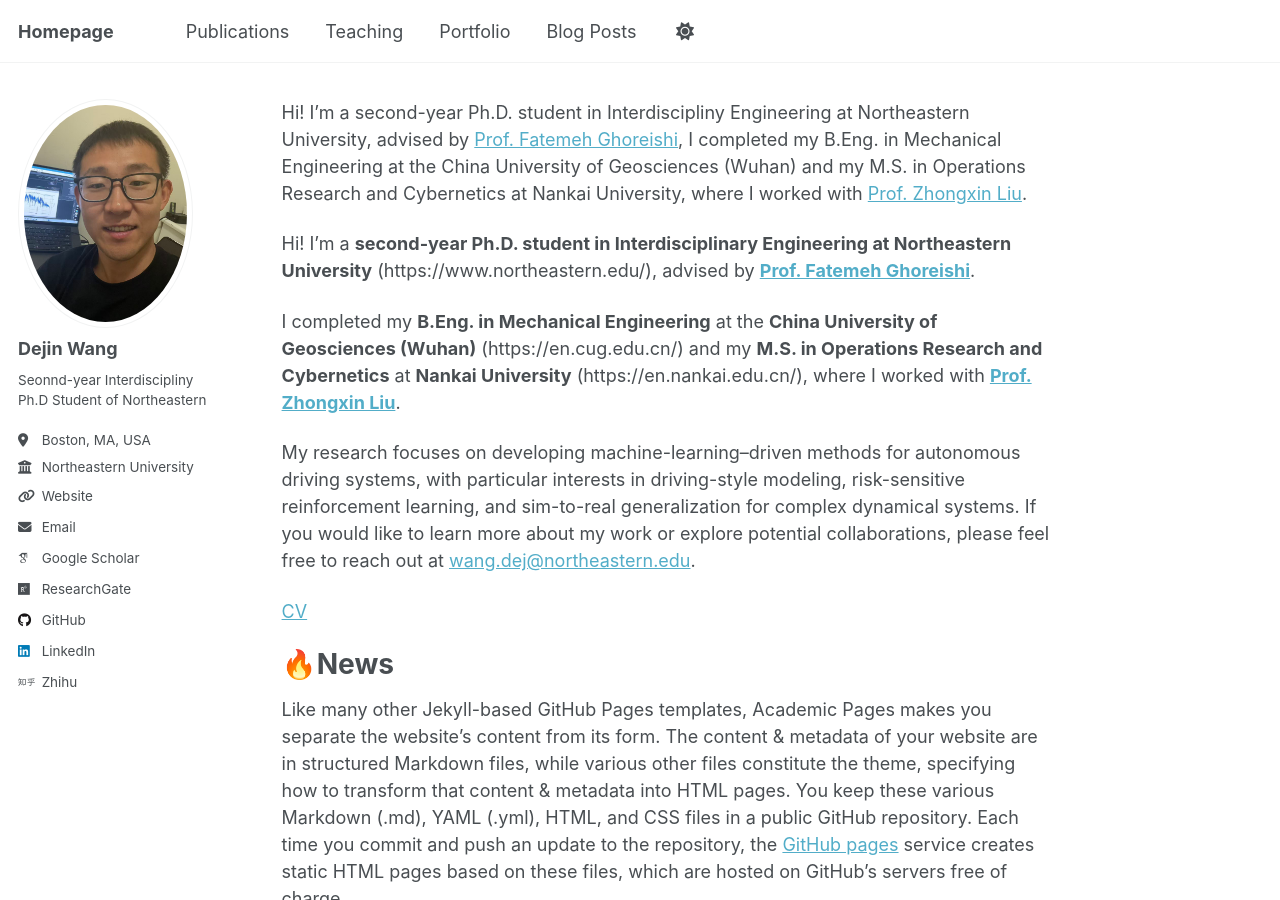
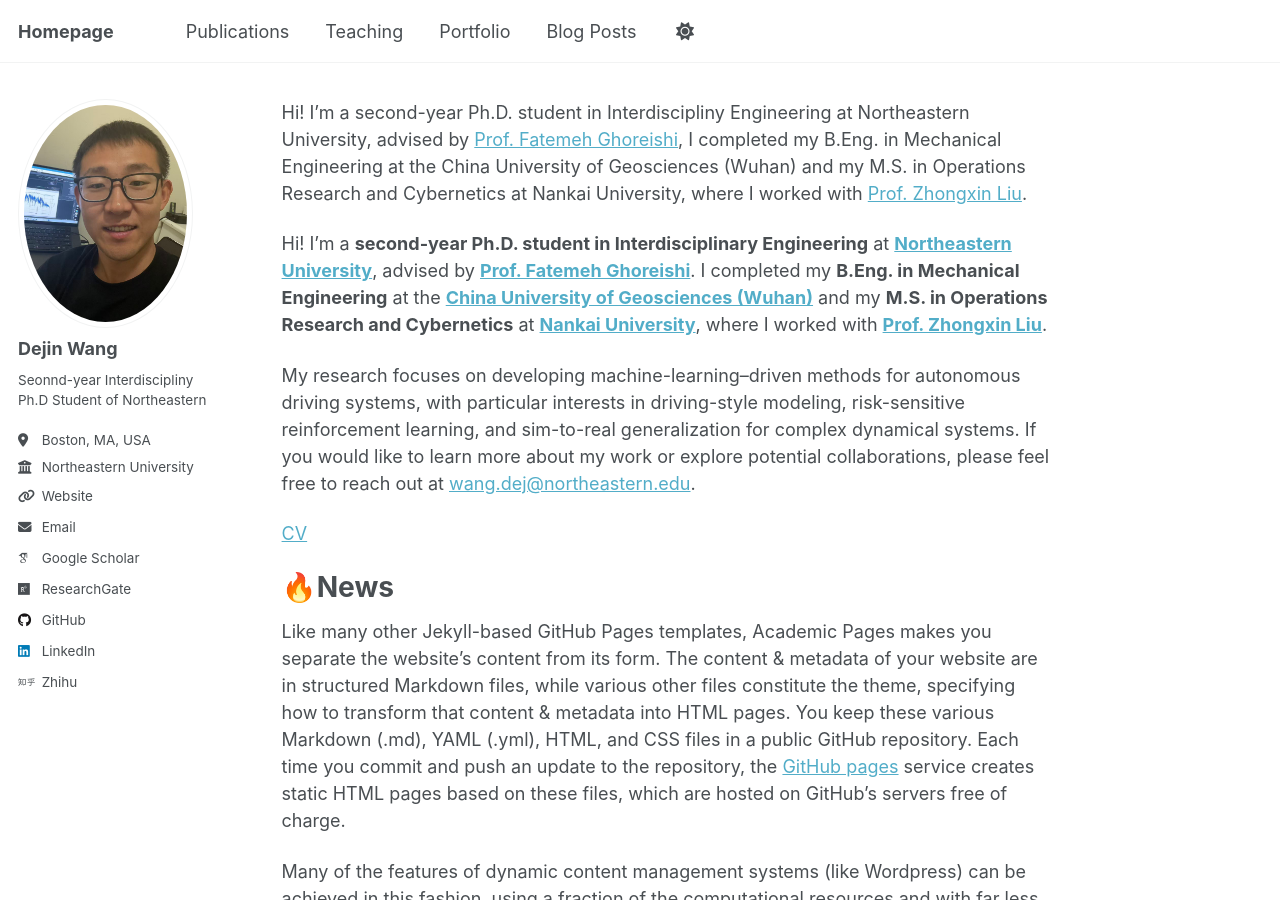
Before and after one commit to dejin-wang/dejin-wang.github.io, a Jekyll site: the page built from _pages/about.md, in a window 1280 px wide and 900 px high. Built offline with Jekyll 4.4.1, drawn with Linux system fonts in a browser that asks for light colours; some web fonts are replaced; a script that is not in the unit is left out.

Commit message:
Refactor about page introduction and formatting
Revised the introduction for clarity and improved formatting.

```diff
--- a/_pages/about.md
+++ b/_pages/about.md
@@ -8,9 +8,7 @@ redirect_from:
 
 Hi! I’m a second-year Ph.D. student in Interdiscipliny Engineering at Northeastern University, advised by [Prof. Fatemeh Ghoreishi](https://ghoreishi.lab.northeastern.edu/), I completed my B.Eng. in Mechanical Engineering at the China University of Geosciences (Wuhan) and my M.S. in Operations Research and Cybernetics at Nankai University, where I worked with [Prof. Zhongxin Liu](https://ai.nankai.edu.cn/info/1033/4287.htm).
 
-Hi! I’m a **second-year Ph.D. student in Interdisciplinary Engineering at Northeastern University** (https://www.northeastern.edu/), advised by **[Prof. Fatemeh Ghoreishi](https://ghoreishi.lab.northeastern.edu/)**.
-
-I completed my **B.Eng. in Mechanical Engineering** at the **China University of Geosciences (Wuhan)** (https://en.cug.edu.cn/) and my **M.S. in Operations Research and Cybernetics** at **Nankai University** (https://en.nankai.edu.cn/), where I worked with **[Prof. Zhongxin Liu](https://ai.nankai.edu.cn/info/1033/4287.htm)**.
+Hi! I’m a **second-year Ph.D. student in Interdisciplinary Engineering** at **[Northeastern University](https://www.northeastern.edu/)**, advised by **[Prof. Fatemeh Ghoreishi](https://ghoreishi.lab.northeastern.edu/)**. I completed my **B.Eng. in Mechanical Engineering** at the **[China University of Geosciences (Wuhan)](https://en.cug.edu.cn/)** and my **M.S. in Operations Research and Cybernetics** at **[Nankai University](https://en.nankai.edu.cn/)**, where I worked with **[Prof. Zhongxin Liu](https://ai.nankai.edu.cn/info/1033/4287.htm)**.
 
 
 My research focuses on developing machine-learning–driven methods for autonomous driving systems, with particular interests in driving-style modeling, risk-sensitive reinforcement learning, and sim-to-real generalization for complex dynamical systems. If you would like to learn more about my work or explore potential collaborations, please feel free to reach out at <a href="mailto:wang.dej@northeastern.edu">wang.dej@northeastern.edu</a>.
```
